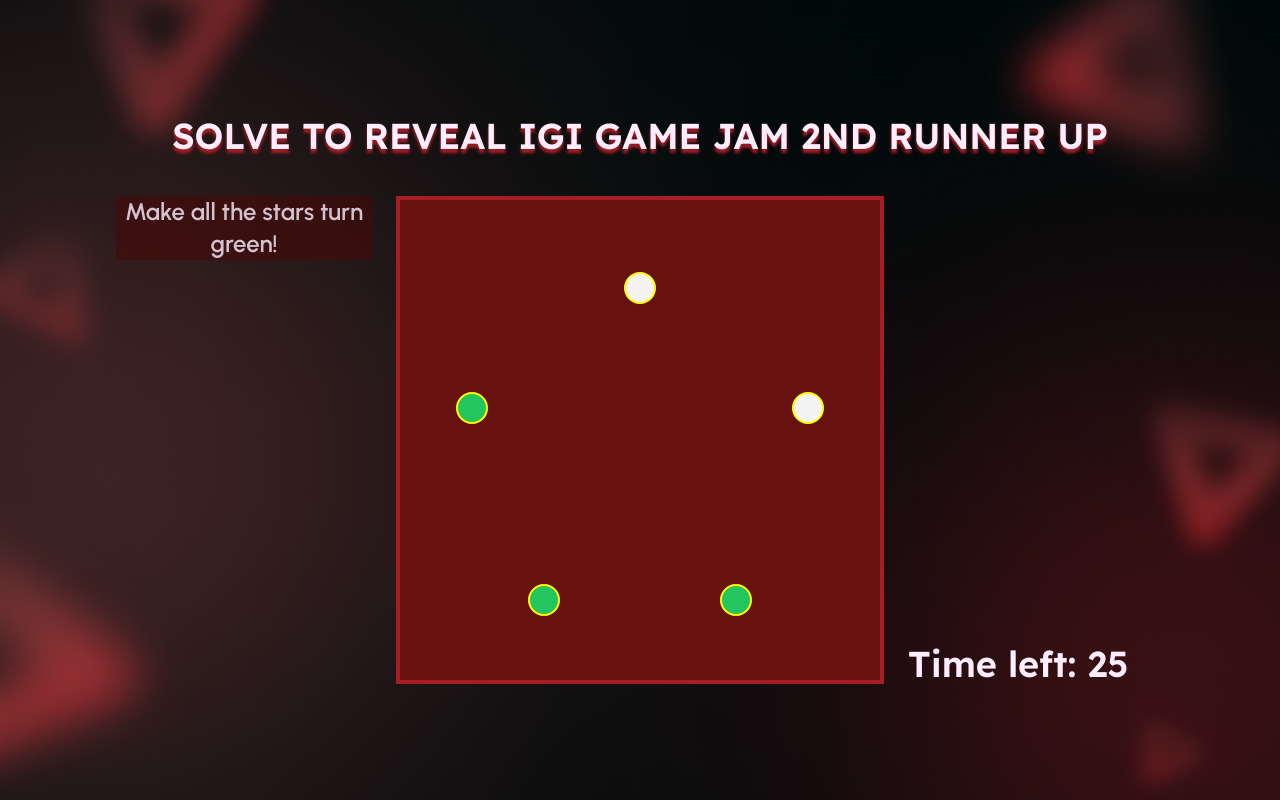
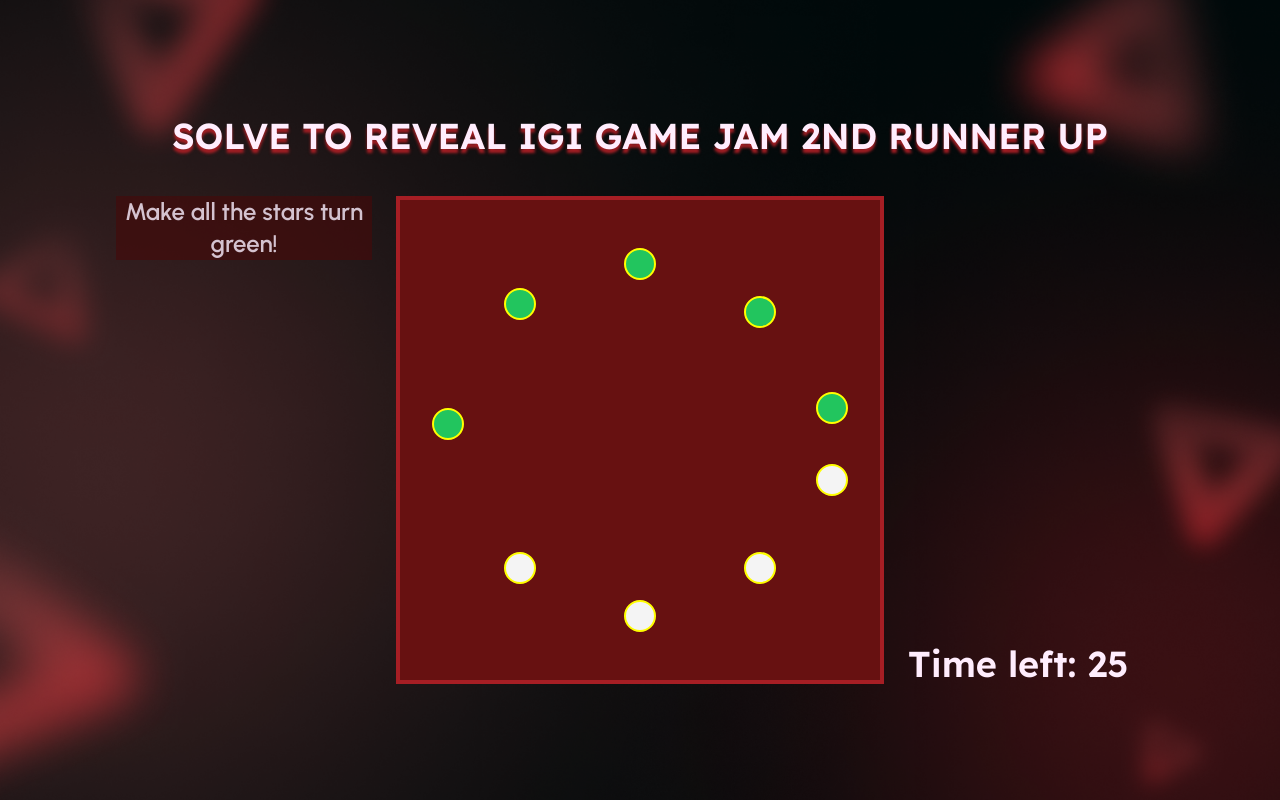
Before and after one commit to zerothy/igi-announcement, a Next.js app: page / in a window 1280 px wide. Built offline with nearby package versions, Linux system fonts and the light colour scheme.

Commit message:
feat: harder lvl 1

```diff
--- a/atoms/Star/index.tsx
+++ b/atoms/Star/index.tsx
@@ -7,6 +7,10 @@ export default function Star() {
     const [starPoint3, setStarPoint3] = useState<boolean>(false);
     const [starPoint4, setStarPoint4] = useState<boolean>(false);
     const [starPoint5, setStarPoint5] = useState<boolean>(false);
+    const [starPoint6, setStarPoint6] = useState<boolean>(false);
+    const [starPoint7, setStarPoint7] = useState<boolean>(false);
+    const [starPoint8, setStarPoint8] = useState<boolean>(false);
+    const [starPoint9, setStarPoint9] = useState<boolean>(false);
 
     const { isFailed, isSolved, setIsSolved, setIsFailed, totalWins } = useSolved();
 
@@ -14,18 +18,11 @@ export default function Star() {
         setIsSolved(false);
         setIsFailed(false);
 
-        const points = [
-            Math.random() < 0.5,
-            Math.random() < 0.5,
-            Math.random() < 0.5,
-            Math.random() < 0.5,
-            Math.random() < 0.5,
-        ];
+        const points = [false, false, false, false, true, true, true, true, true];
 
-
-        if (points.every(point => point === true)) {
-            const randomIndex = Math.floor(Math.random() * points.length);
-            points[randomIndex] = false;
+        for (let i = points.length - 1; i > 0; i--) {
+            const j = Math.floor(Math.random() * (i + 1));
+            [points[i], points[j]] = [points[j], points[i]];
         }
 
         setStarPoint1(points[0]);
@@ -33,6 +30,10 @@ export default function Star() {
         setStarPoint3(points[2]);
         setStarPoint4(points[3]);
         setStarPoint5(points[4]);
+        setStarPoint6(points[5]);
+        setStarPoint7(points[6]);
+        setStarPoint8(points[7]);
+        setStarPoint9(points[8]);
     }
 
     useEffect(() => {
@@ -46,64 +47,92 @@ export default function Star() {
     }, [isSolved]);
 
     useEffect(() => {
-        const points = [
-            Math.random() < 0.5,
-            Math.random() < 0.5,
-            Math.random() < 0.5,
-            Math.random() < 0.5,
-            Math.random() < 0.5,
-        ];
+        const points = [false, false, false, false, true, true, true, true, true];
 
-        if (points.every(point => point === true)) {
-            const randomIndex = Math.floor(Math.random() * points.length);
-            points[randomIndex] = !points[randomIndex];
+        for (let i = points.length - 1; i > 0; i--) {
+            const j = Math.floor(Math.random() * (i + 1));
+            [points[i], points[j]] = [points[j], points[i]];
         }
+
 
         setStarPoint1(points[0]);
         setStarPoint2(points[1]);
         setStarPoint3(points[2]);
         setStarPoint4(points[3]);
         setStarPoint5(points[4]);
+        setStarPoint6(points[5]);
+        setStarPoint7(points[6]);
+        setStarPoint8(points[7]);
+        setStarPoint9(points[8]);
     }, []);
 
     const handleOnClick = (index: number) => {
-        if(index === 1){
-            setStarPoint1(!starPoint1)
-            setStarPoint3(!starPoint3)
-            setStarPoint4(!starPoint4)
-        }else if(index === 2){
-            setStarPoint2(!starPoint2)
-            setStarPoint5(!starPoint5)
-            setStarPoint4(!starPoint4)
-        }else if(index === 3){
-            setStarPoint3(!starPoint3)
-            setStarPoint1(!starPoint1)
-            setStarPoint5(!starPoint5)
-        }else if(index === 4){
-            setStarPoint4(!starPoint4)
-            setStarPoint1(!starPoint1)
-            setStarPoint2(!starPoint2)
-        }else if(index === 5){
-            setStarPoint5(!starPoint5)
-            setStarPoint2(!starPoint2)
-            setStarPoint3(!starPoint3)
+        if (index === 1) {
+            setStarPoint1(!starPoint1);
+            setStarPoint5(!starPoint5);
+            setStarPoint6(!starPoint6);
+            setStarPoint7(!starPoint7);
+        } else if (index === 2) {
+            setStarPoint2(!starPoint2);
+            setStarPoint6(!starPoint6);
+            setStarPoint7(!starPoint7);
+            setStarPoint8(!starPoint8);
+        } else if (index === 3) {
+            setStarPoint3(!starPoint3);
+            setStarPoint7(!starPoint7);
+            setStarPoint8(!starPoint8);
+            setStarPoint9(!starPoint9);
+        } else if (index === 4) {
+            setStarPoint4(!starPoint4);
+            setStarPoint8(!starPoint8);
+            setStarPoint9(!starPoint9);
+            setStarPoint1(!starPoint1);
+        } else if (index === 5) {
+            setStarPoint5(!starPoint5);
+            setStarPoint9(!starPoint9);
+            setStarPoint1(!starPoint1);
+            setStarPoint2(!starPoint2);
+        } else if (index === 6) {
+            setStarPoint6(!starPoint6);
+            setStarPoint1(!starPoint1);
+            setStarPoint2(!starPoint2);
+            setStarPoint3(!starPoint3);
+        } else if (index === 7) {
+            setStarPoint7(!starPoint7);
+            setStarPoint2(!starPoint2);
+            setStarPoint3(!starPoint3);
+            setStarPoint4(!starPoint4);
+        } else if (index === 8) {
+            setStarPoint8(!starPoint8);
+            setStarPoint3(!starPoint3);
+            setStarPoint4(!starPoint4);
+            setStarPoint5(!starPoint5);
+        } else if (index === 9) {
+            setStarPoint9(!starPoint9);
+            setStarPoint4(!starPoint4);
+            setStarPoint5(!starPoint5);
+            setStarPoint6(!starPoint6);
         }
-    }
+    };
 
     useEffect(() => {
-        if(starPoint1 && starPoint2 && starPoint3 && starPoint4 && starPoint5){
+        if (starPoint1 && starPoint2 && starPoint3 && starPoint4 && starPoint5 && starPoint6 && starPoint7 && starPoint8 && starPoint9) {
             setIsSolved(true);
         }
-    }, [starPoint1, starPoint2, starPoint3, starPoint4, starPoint5]);
+    }, [starPoint1, starPoint2, starPoint3, starPoint4, starPoint5, starPoint6, starPoint7, starPoint8, starPoint9]);
 
     return (
         <div className="w-[18.5rem] md:w-[30.5rem] h-[18.5rem] md:h-[30.5rem] z-[80] bg-[#671111] border-4 border-solid border-primary">
             <div className="w-full h-full relative -translate-x-4">
-                <div className={`point ${starPoint1 ? 'bg-green-500' : 'bg-[#f4f4f4]'}`} style={{ top: '15%', left: '50%' }} onClick={() => handleOnClick(1)}></div>
-                <div className={`point ${starPoint2 ? 'bg-green-500' : 'bg-[#f4f4f4]'}`} style={{ top: '40%', left: '85%' }} onClick={() => handleOnClick(2)}></div>
-                <div className={`point ${starPoint3 ? 'bg-green-500' : 'bg-[#f4f4f4]'}`} style={{ top: '80%', left: '70%' }} onClick={() => handleOnClick(3)}></div>
-                <div className={`point ${starPoint4 ? 'bg-green-500' : 'bg-[#f4f4f4]'}`} style={{ top: '80%', left: '30%' }} onClick={() => handleOnClick(4)}></div>
-                <div className={`point ${starPoint5 ? 'bg-green-500' : 'bg-[#f4f4f4]'}`} style={{ top: '40%', left: '15%' }} onClick={() => handleOnClick(5)}></div>
+                <div className={`point ${starPoint1 ? 'bg-green-500' : 'bg-[#f4f4f4]'}`} style={{ top: '10%', left: '50%' }} onClick={() => handleOnClick(1)}></div>
+                <div className={`point ${starPoint2 ? 'bg-green-500' : 'bg-[#f4f4f4]'}`} style={{ top: '20%', left: '75%' }} onClick={() => handleOnClick(2)}></div>
+                <div className={`point ${starPoint3 ? 'bg-green-500' : 'bg-[#f4f4f4]'}`} style={{ top: '40%', left: '90%' }} onClick={() => handleOnClick(3)}></div>
+                <div className={`point ${starPoint4 ? 'bg-green-500' : 'bg-[#f4f4f4]'}`} style={{ top: '55%', left: '90%' }} onClick={() => handleOnClick(4)}></div>
+                <div className={`point ${starPoint5 ? 'bg-green-500' : 'bg-[#f4f4f4]'}`} style={{ bottom: '20%', left: '75%' }} onClick={() => handleOnClick(5)}></div>
+                <div className={`point ${starPoint6 ? 'bg-green-500' : 'bg-[#f4f4f4]'}`} style={{ bottom: '10%', left: '50%' }} onClick={() => handleOnClick(6)}></div>
+                <div className={`point ${starPoint7 ? 'bg-green-500' : 'bg-[#f4f4f4]'}`} style={{ bottom: '20%', left: '25%' }} onClick={() => handleOnClick(7)}></div>
+                <div className={`point ${starPoint8 ? 'bg-green-500' : 'bg-[#f4f4f4]'}`} style={{ bottom: '50%', left: '10%' }} onClick={() => handleOnClick(8)}></div>
+                <div className={`point ${starPoint9 ? 'bg-green-500' : 'bg-[#f4f4f4]'}`} style={{ bottom: '75%', left: '25%' }} onClick={() => handleOnClick(9)}></div>
             </div>
         </div>
     )
```
